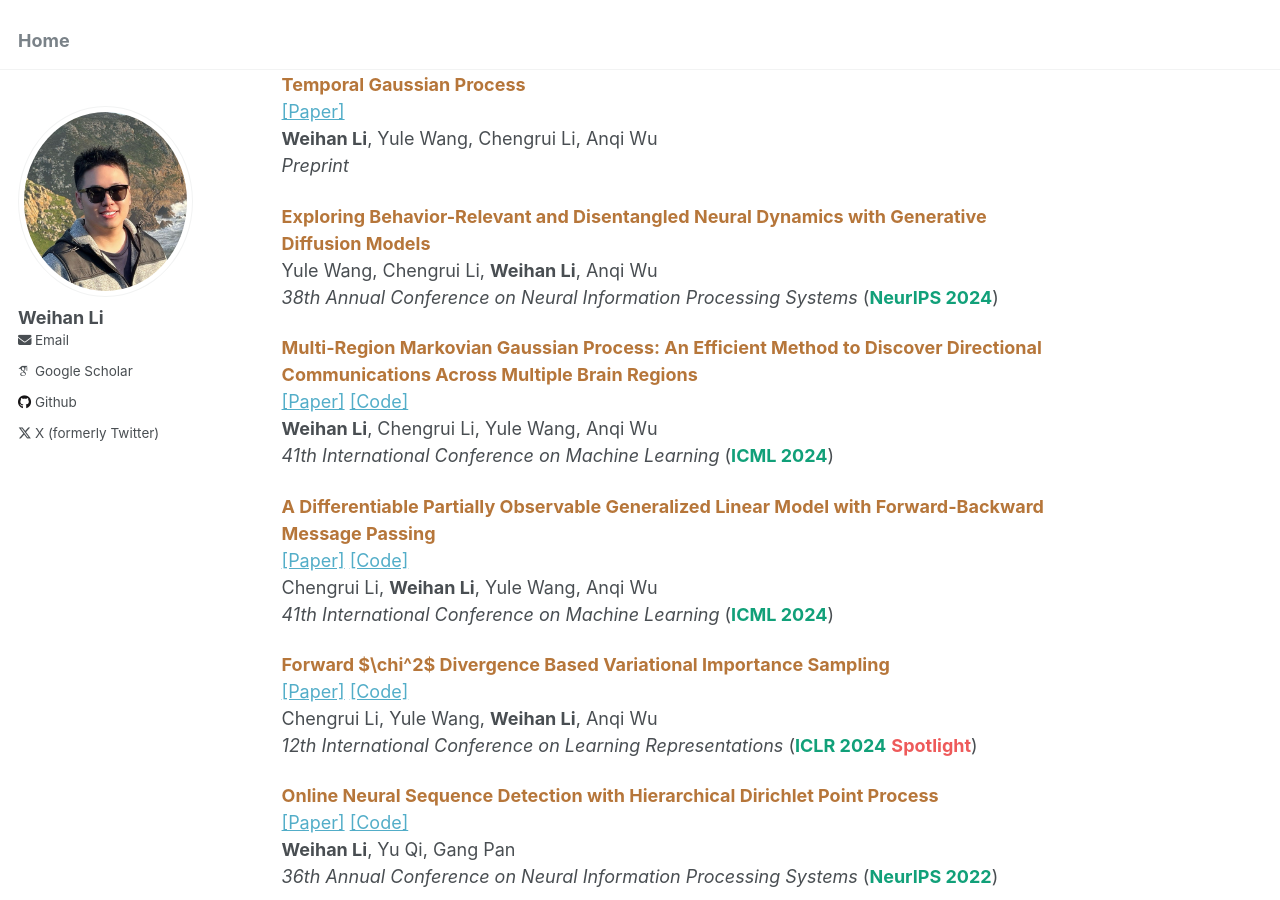
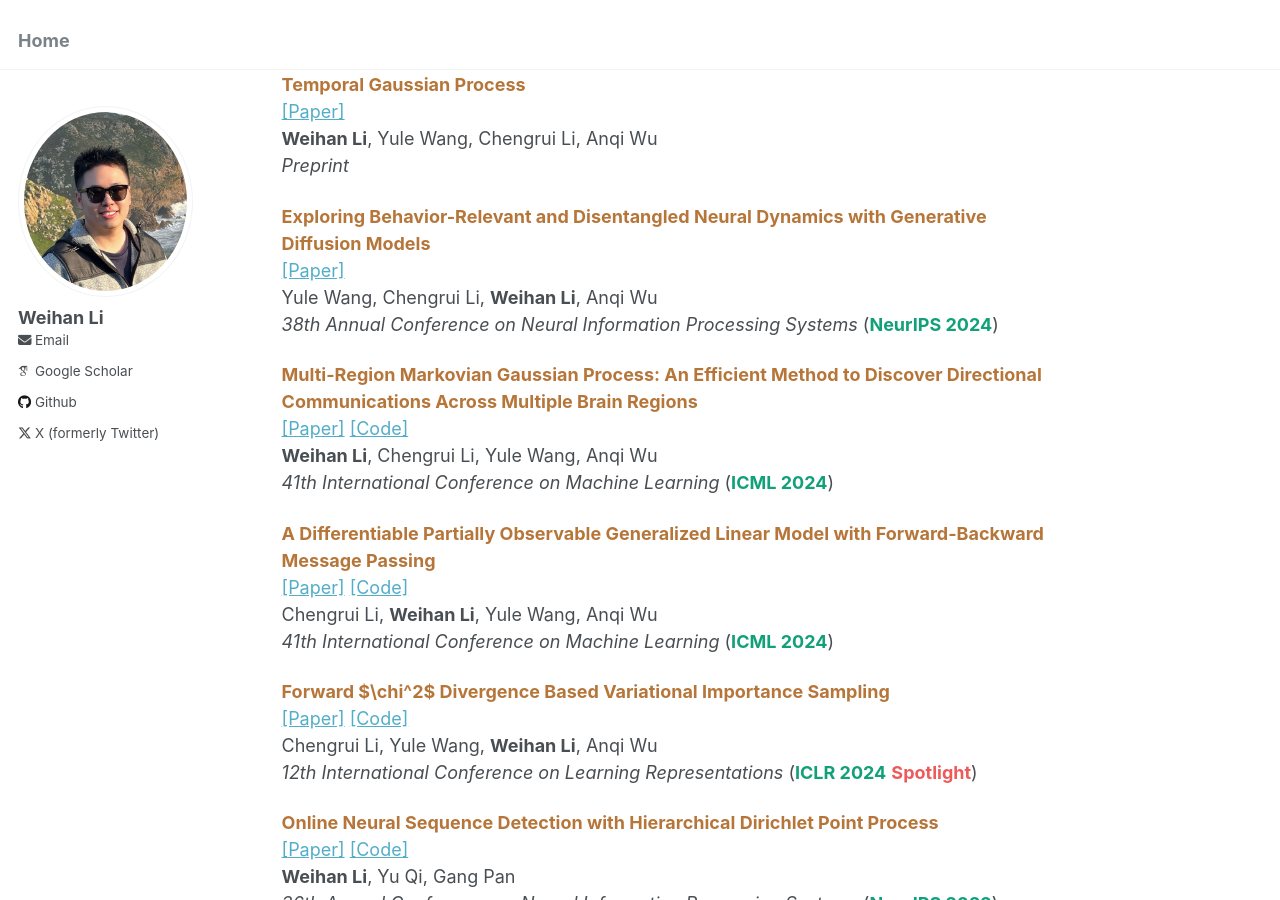
Before and after one commit to WeihanLikk/WeihanLikk.github.io, a Jekyll site: the page built from _pages/about.md, in a window 1280 px wide and 900 px high, scrolled down 608 px. Built offline with Jekyll 4.4.1, drawn with Linux system fonts in a browser that asks for light colours; some web fonts are replaced.

Commit message:
neurips link

```diff
--- a/_pages/about.md
+++ b/_pages/about.md
@@ -27,6 +27,7 @@ You can also find my publications on my [Google Scholar](https://scholar.google.
 *Preprint*
 
 <span style="color:#b6763a">**Exploring Behavior-Relevant and Disentangled Neural Dynamics with Generative Diffusion Models**</span>\
+[[Paper]](https://arxiv.org/abs/2410.09614)\
 Yule Wang, Chengrui Li, **Weihan Li**, Anqi Wu\
 *38th Annual Conference on Neural Information Processing Systems* (<span style="color:#11a079">**NeurIPS 2024**</span>)
 
```
